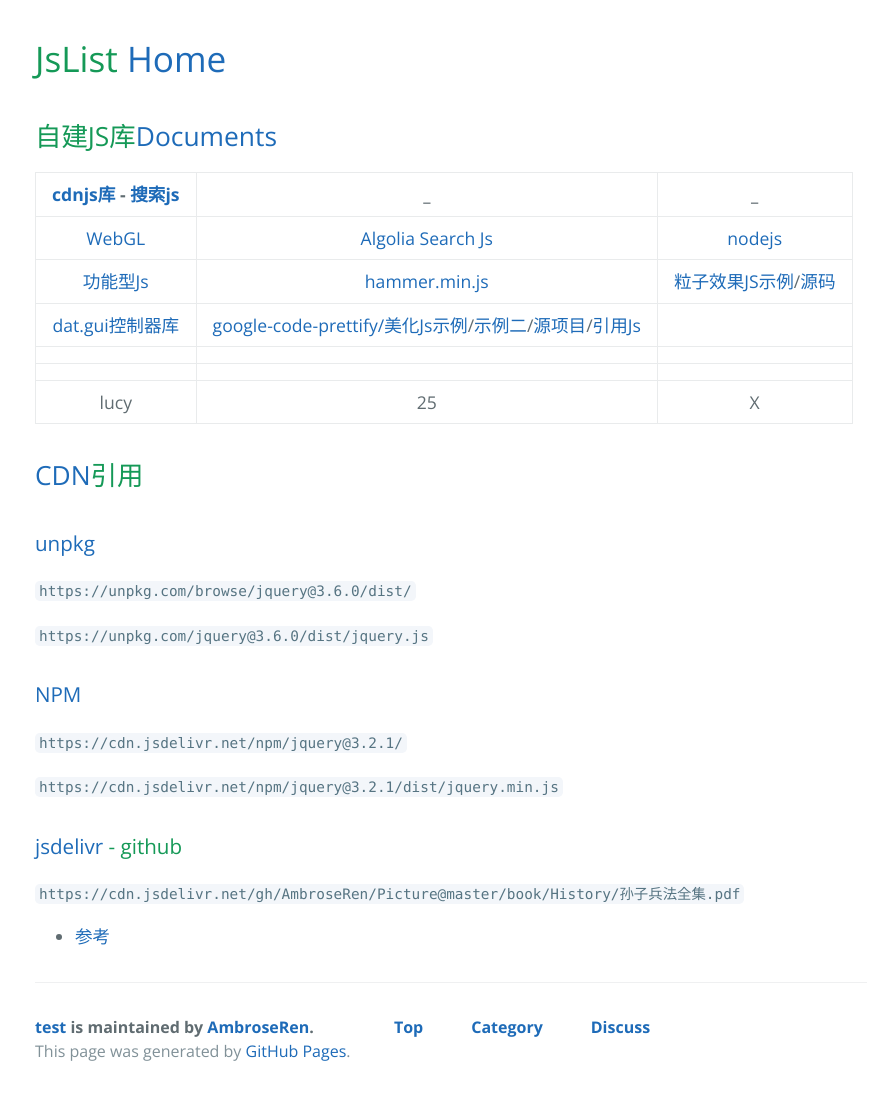
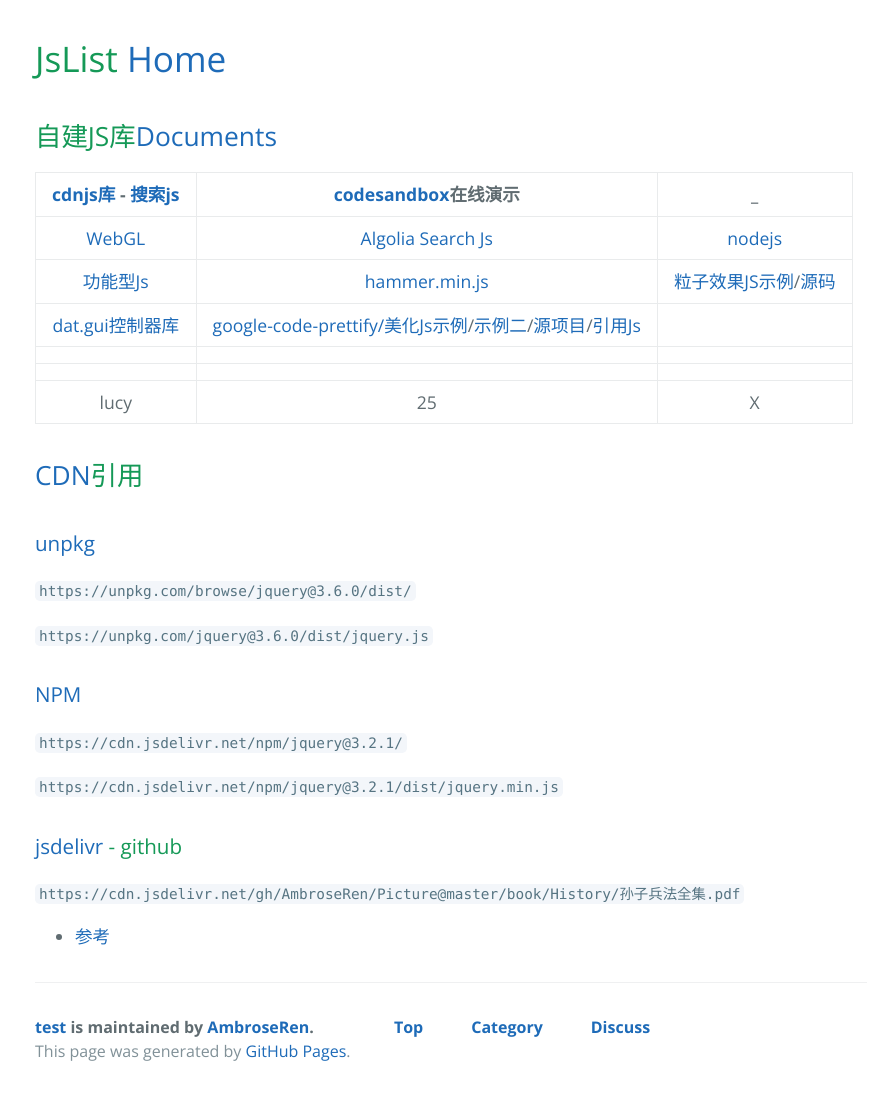
Before and after one commit to AmbroseRen/test, a Jekyll site: the page built from js/index.md, in a window 1280 px wide. Shown: the whole page, without its empty margins (189-1073 px from the left). Built offline with Jekyll 4.4.1, drawn with Linux system fonts in a browser that asks for light colours; our own code applies the rules of GitHub Pages for plain Markdown files; the repository's description, which GitHub fills in, is left out.

Commit message:
Update index.md

```diff
--- a/js/index.md
+++ b/js/index.md
@@ -2,7 +2,7 @@
 
 ## 自建JS库[Documents](Doc/index.md)
 
-| [cdnjs库](https://github.com/cdnjs/cdnjs/blob/master/ajax/libs/rxjs/2.1.10/rx.js) - [搜索js](https://cdnjs.com/) | _ | _ |
+| [cdnjs库](https://github.com/cdnjs/cdnjs/blob/master/ajax/libs/rxjs/2.1.10/rx.js) - [搜索js](https://cdnjs.com/) | [codesandbox](https://codesandbox.io/dashboard/home)在线演示 | _ |
 |:---:|:---:|:---:|
 | [WebGL](webGL/index.md) | [Algolia Search Js](sag/index.md) | [nodejs](nodejs/index.md) |
 | [功能型Js](https://bellard.org/) | [hammer.min.js](hammer.min.js) | [粒子效果JS示例](https://git.hust.cc/canvas-nest.js/)/[源码](https://github.com/hustcc/canvas-nest.js) |
```
